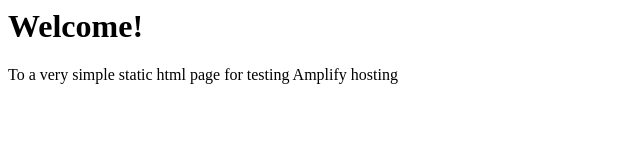
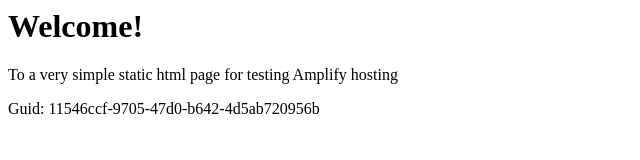
Before and after one commit to amplify-github-test-hkg/Github-PR-Commit-Integration-Test-DoNotTouch-Gith-OKSLNVO2-v1-prod-ap-east-1, a website: page src/index.html in a window 1280 px wide. Shown: the whole page, without its empty margins (0-640 px from the left). Drawn offline with Linux system fonts and the light colour scheme.

Commit message:
commit from integ tests

```diff
--- a/src/index.html
+++ b/src/index.html
@@ -1,3 +1,5 @@
+
+
 <html lang="en">
 
 <head>
@@ -10,6 +12,6 @@
 <body>
     <h1>Welcome!</h1>
     <p>To a very simple static html page for testing Amplify hosting</p>
-</body>
+    <p>Guid: 11546ccf-9705-47d0-b642-4d5ab720956b</p></body>
 
 </html>
```
